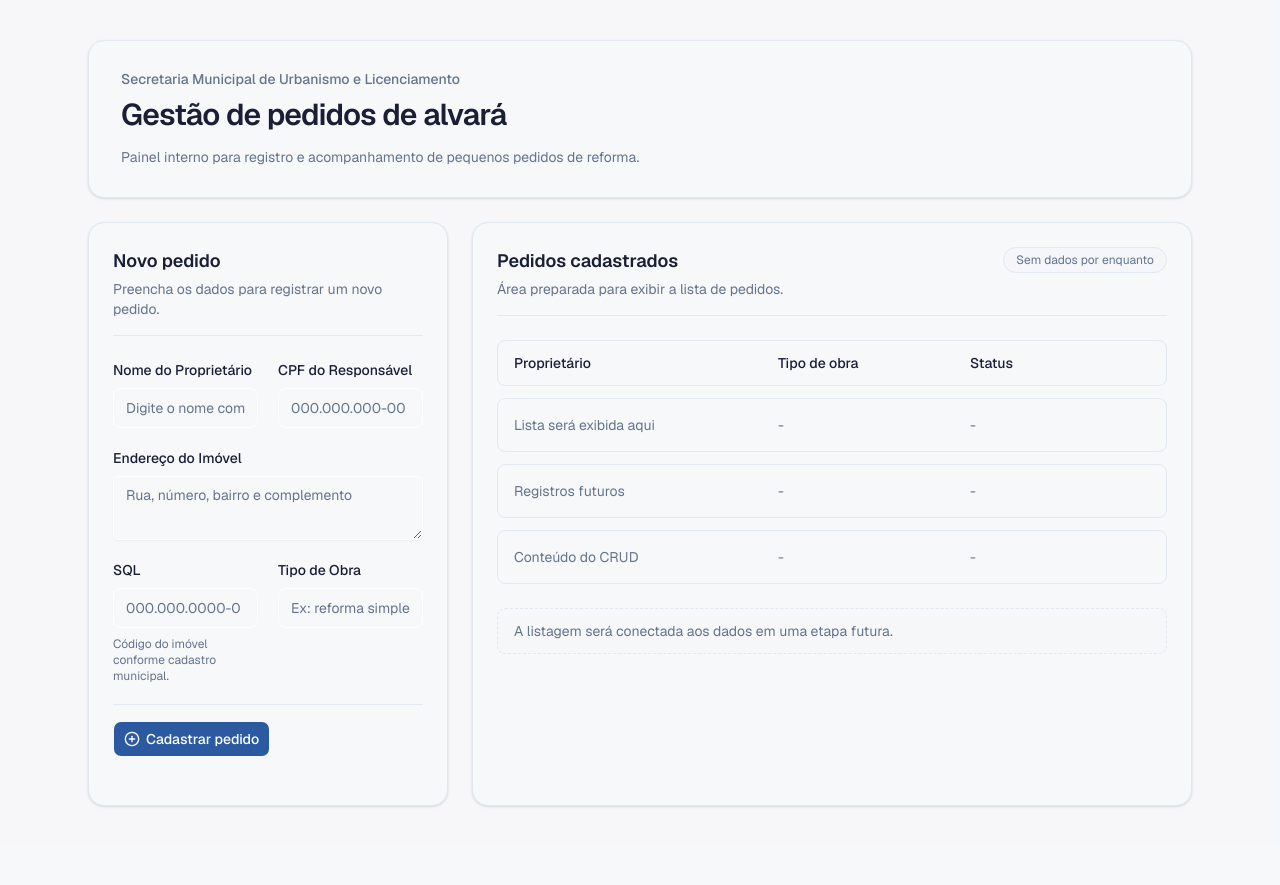
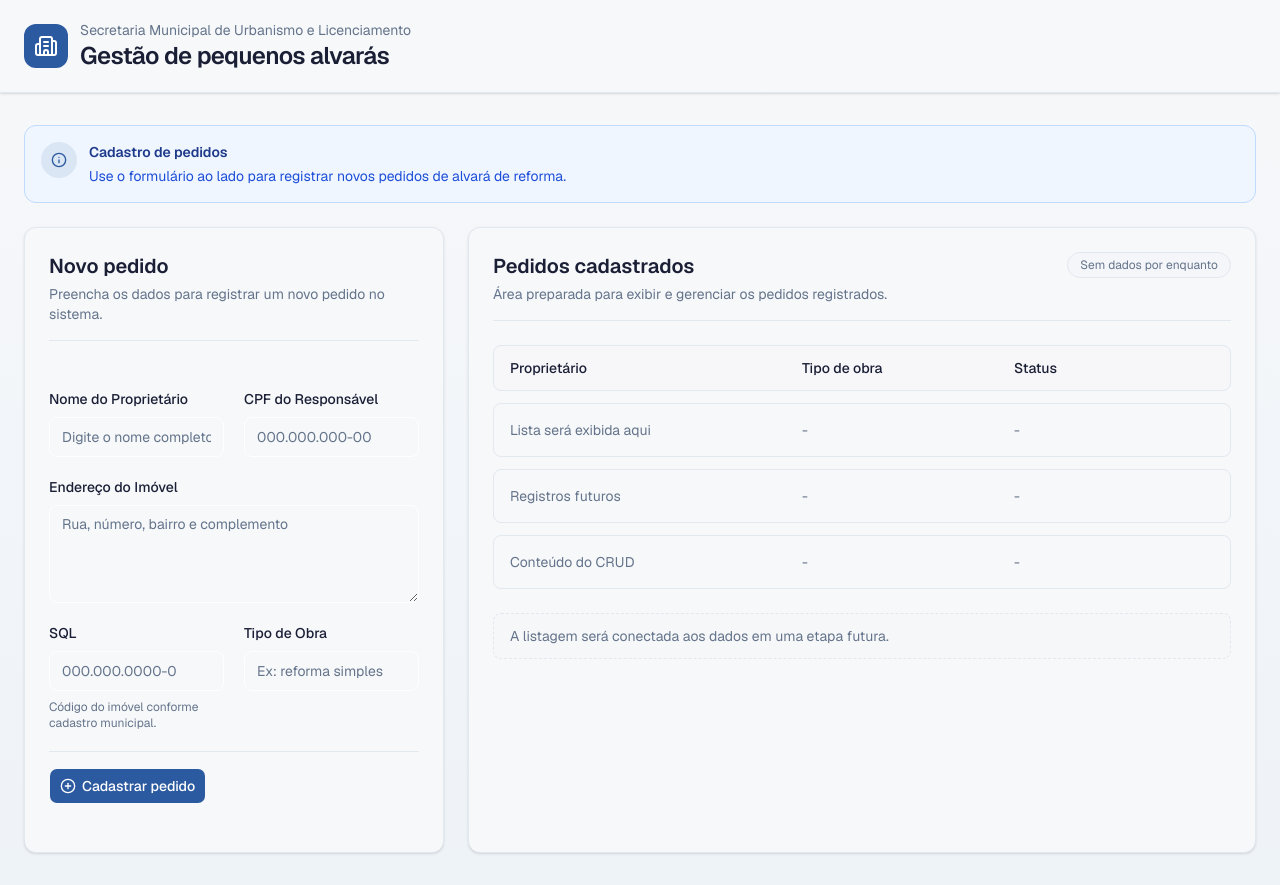
Before and after one commit to Breqsz/teste-tecnico, a Next.js app: page / in a window 1280 px wide. Before the commit the page ends 846 px from the top, so only its background shows below. Built offline with nearby package versions, Linux system fonts and the light colour scheme.

Commit message:
Primeira versao layout

```diff
--- a/app/page.tsx
+++ b/app/page.tsx
@@ -1,40 +1,61 @@
 import { RequestForm } from "@/components/request-form"
+import { Building2, Info } from "lucide-react"
 
 export default function Page() {
   return (
-    <main className="min-h-screen bg-muted/30">
-      <div className="mx-auto flex min-h-screen w-full max-w-6xl flex-col px-6 py-10">
-        <header className="rounded-2xl border bg-background px-8 py-7 shadow-sm">
-          <p className="text-sm font-medium text-muted-foreground">
-            Secretaria Municipal de Urbanismo e Licenciamento
-          </p>
-          <h1 className="mt-2 text-3xl font-semibold tracking-tight">
-            Gestão de pedidos de alvará
-          </h1>
-          <p className="mt-3 max-w-3xl text-sm leading-6 text-muted-foreground">
-            Painel interno para registro e acompanhamento de pequenos pedidos de
-            reforma.
-          </p>
-        </header>
+    <div className="min-h-screen bg-gradient-to-b from-background to-[#eef3f8]">
+      <header className="border-b bg-background shadow-sm">
+        <div className="mx-auto flex max-w-7xl items-center gap-3 px-6 py-5">
+          <div className="flex size-11 items-center justify-center rounded-xl bg-primary text-primary-foreground">
+            <Building2 className="size-6" strokeWidth={2} />
+          </div>
+          <div>
+            <p className="text-sm text-muted-foreground">
+              Secretaria Municipal de Urbanismo e Licenciamento
+            </p>
+            <h1 className="text-2xl font-semibold tracking-tight">
+              Gestão de pequenos alvarás
+            </h1>
+          </div>
+        </div>
+      </header>
 
-        <section className="mt-6 grid gap-6 lg:grid-cols-[360px_minmax(0,1fr)]">
-          <div className="rounded-2xl border bg-background p-6 shadow-sm">
-            <div className="border-b pb-4">
-              <h2 className="text-lg font-semibold">Novo pedido</h2>
+      <main className="mx-auto max-w-7xl px-6 py-8">
+        <div className="mb-6 rounded-xl border border-[#bfdbfe] bg-[#eff6ff] p-4">
+          <div className="flex gap-3">
+            <div className="flex size-9 shrink-0 items-center justify-center rounded-full bg-primary/10">
+              <Info className="size-4 text-primary" />
+            </div>
+            <div>
+              <h2 className="text-sm font-semibold text-[#1e3a8a]">
+                Cadastro de pedidos
+              </h2>
+              <p className="mt-1 text-sm text-[#1d4ed8]">
+                Use o formulário ao lado para registrar novos pedidos de alvará
+                de reforma.
+              </p>
+            </div>
+          </div>
+        </div>
+
+        <section className="grid gap-6 lg:grid-cols-[420px_minmax(0,1fr)]">
+          <div className="rounded-xl border bg-background p-6 shadow-sm">
+            <div className="mb-6 border-b pb-4">
+              <h2 className="text-xl font-semibold">Novo pedido</h2>
               <p className="mt-1 text-sm text-muted-foreground">
-                Preencha os dados para registrar um novo pedido.
+                Preencha os dados para registrar um novo pedido no sistema.
               </p>
             </div>
 
             <RequestForm />
           </div>
 
-          <div className="rounded-2xl border bg-background p-6 shadow-sm">
+          <div className="rounded-xl border bg-background p-6 shadow-sm">
             <div className="flex items-start justify-between gap-4 border-b pb-4">
               <div>
-                <h2 className="text-lg font-semibold">Pedidos cadastrados</h2>
+                <h2 className="text-xl font-semibold">Pedidos cadastrados</h2>
                 <p className="mt-1 text-sm text-muted-foreground">
-                  Área preparada para exibir a lista de pedidos.
+                  Área preparada para exibir e gerenciar os pedidos registrados.
                 </p>
               </div>
 
@@ -44,7 +65,7 @@ export default function Page() {
             </div>
 
             <div className="space-y-3 py-6">
-              <div className="grid grid-cols-[1.4fr_1fr_1fr] gap-3 rounded-lg border bg-muted/20 px-4 py-3 text-sm font-medium">
+              <div className="grid grid-cols-[1.4fr_1fr_1fr] gap-3 rounded-lg border bg-muted/40 px-4 py-3 text-sm font-medium">
                 <span>Proprietário</span>
                 <span>Tipo de obra</span>
                 <span>Status</span>
@@ -76,7 +97,7 @@ export default function Page() {
             </div>
           </div>
         </section>
-      </div>
-    </main>
+      </main>
+    </div>
   )
 }
--- /dev/null
+++ b/components/ui/textarea.tsx
@@ -0,0 +1,20 @@
+import * as React from "react"
+
+import { cn } from "@/lib/utils"
+
+function Textarea({ className, ...props }: React.ComponentProps<"textarea">) {
+  return (
+    <textarea
+      data-slot="textarea"
+      className={cn(
+        "flex min-h-24 w-full rounded-lg border border-input bg-background px-3 py-2 text-sm transition-[color,box-shadow] outline-none placeholder:text-muted-foreground disabled:pointer-events-none disabled:cursor-not-allowed disabled:opacity-50",
+        "focus-visible:border-ring focus-visible:ring-3 focus-visible:ring-ring/20",
+        "aria-invalid:border-destructive aria-invalid:ring-3 aria-invalid:ring-destructive/20",
+        className
+      )}
+      {...props}
+    />
+  )
+}
+
+export { Textarea }
```
